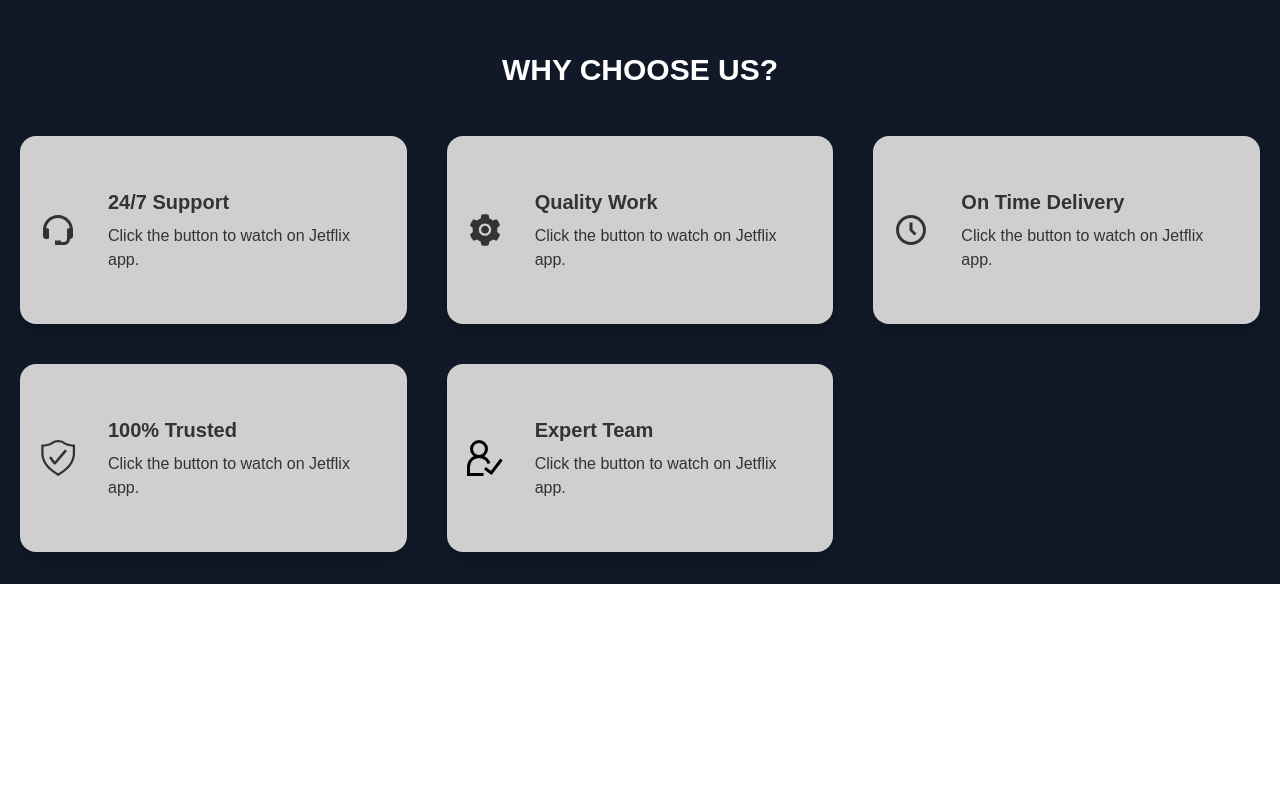
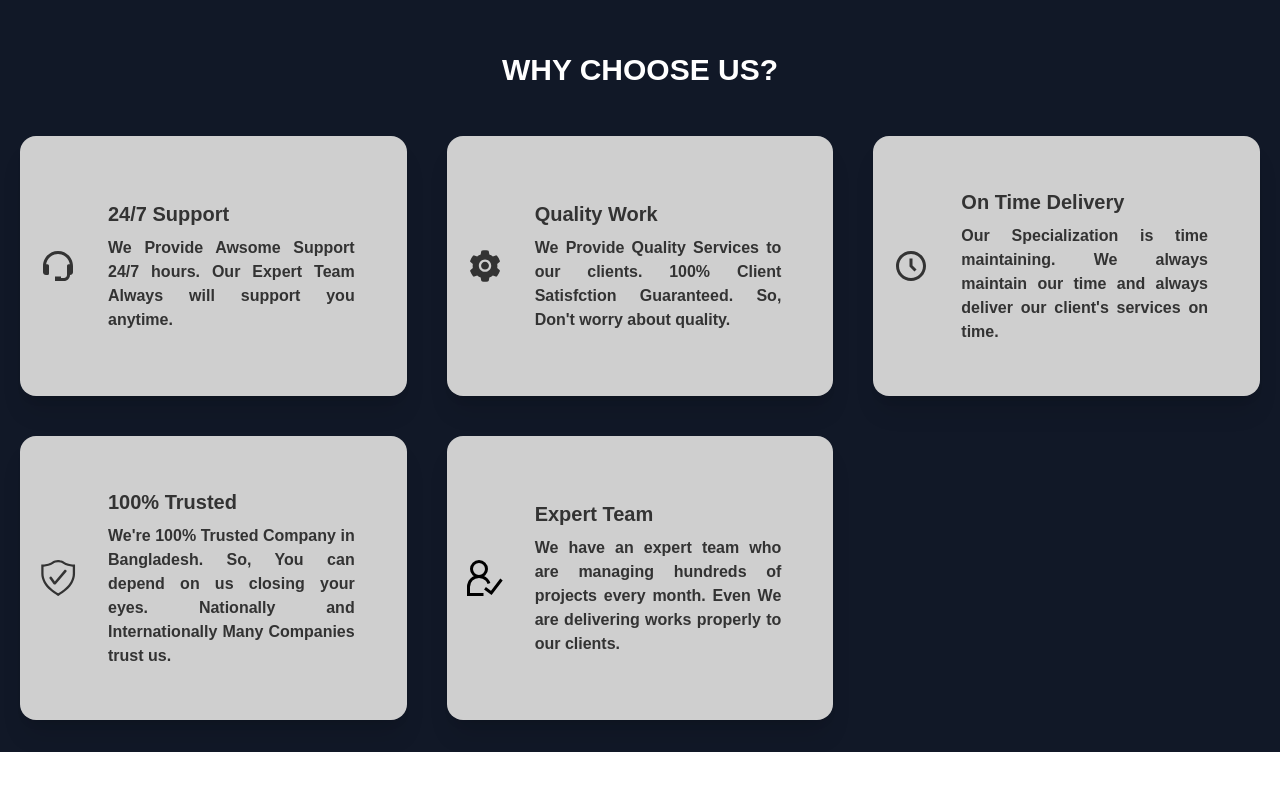
Before and after one commit to Sohailul/chain-coders, a Next.js app: page /components/ChooseUs in a window 1280 px wide. Shown: the top 790 px of the page. Built offline with nearby package versions, Linux system fonts and the light colour scheme.

Commit message:
Updated ChooseUs and Technology components

```diff
--- a/pages/components/ChooseUs.js
+++ b/pages/components/ChooseUs.js
@@ -9,51 +9,51 @@ const ChooseUs = () => {
       <h1 className="text-3xl font-bold text-white py-5 text-center uppercase pb-12">
         Why Choose Us?
       </h1>
-      <div className="flex justify-center items-stretch px-5">
+      <div className="flex justify-center items-center px-5">
         <div className="grid sm:grid-cols-1 md:grid-cols-2 lg:grid-cols-3 gap-10">
-          <div className="card card-side bg-base-300 shadow-xl p-5 flex justify-center items-center">
+          <div className="card  max-w-md card-side bg-base-300 shadow-xl p-5 flex justify-center items-center">
             <p className="text-4xl font-bold">
               <BiSupport />
             </p>
             <div className="card-body">
               <h2 className="card-title">24/7 Support</h2>
-              <p>Click the button to watch on Jetflix app.</p>
+              <p className="font-bold text-justify">We Provide Awsome Support 24/7 hours. Our Expert Team Always will support you anytime.</p>
             </div>
           </div>
-          <div className="card card-side bg-base-300 shadow-xl p-5 flex justify-center items-center">
+          <div className="card  max-w-md card-side bg-base-300 shadow-xl p-5 flex justify-center items-center">
             <p className="text-4xl font-bold">
               <AiFillSetting />
             </p>
             <div className="card-body">
               <h2 className="card-title">Quality Work</h2>
-              <p>Click the button to watch on Jetflix app.</p>
+              <p className="font-bold text-justify">We Provide Quality Services to our clients. 100% Client Satisfction Guaranteed. So, Don't worry about quality.</p>
             </div>
           </div>
-          <div className="card card-side bg-base-300 shadow-xl p-5 flex justify-center items-center">
+          <div className="card  max-w-md card-side bg-base-300 shadow-xl p-5 flex justify-center items-center">
             <p className="text-4xl font-bold">
               <BiTimeFive />
             </p>
             <div className="card-body">
               <h2 className="card-title">On Time Delivery</h2>
-              <p>Click the button to watch on Jetflix app.</p>
+              <p className="font-bold text-justify">Our Specialization is time maintaining. We always maintain our time and always deliver our client's services on time.</p>
             </div>
           </div>
-          <div className="card card-side bg-base-300 shadow-xl p-5 flex justify-center items-center">
+          <div className="card  max-w-md card-side bg-base-300 shadow-xl p-5 flex justify-center items-center">
             <p className="text-4xl font-bold">
               <VscWorkspaceTrusted />
             </p>
             <div className="card-body">
               <h2 className="card-title">100% Trusted</h2>
-              <p>Click the button to watch on Jetflix app.</p>
+              <p className="font-bold text-justify">We're 100% Trusted Company in Bangladesh. So, You can depend on us closing your eyes. Nationally and Internationally Many Companies trust us.</p>
             </div>
           </div>
-          <div className="card card-side bg-base-300 shadow-xl p-5 flex justify-center items-center">
+          <div className="card  max-w-md card-side bg-base-300 shadow-xl p-5 flex justify-center items-center">
             <p className="text-4xl font-bold">
               <GrUserExpert />
             </p>
             <div className="card-body">
               <h2 className="card-title">Expert Team</h2>
-              <p>Click the button to watch on Jetflix app.</p>
+              <p className="font-bold text-justify">We have an expert team who are managing hundreds of projects every month. Even We are delivering works properly to our clients.</p>
             </div>
           </div>
         </div>
--- a/pages/components/Technology.js
+++ b/pages/components/Technology.js
@@ -4,6 +4,8 @@ import next from "../../public/assets/technologies/Nextjs.png";
 import node from "../../public/assets/technologies/nodejs.png";
 import mongodb from "../../public/assets/technologies/MongoDB.png";
 import wordpress from "../../public/assets/technologies/WordPress.png";
+import tailwind from "../../public/assets/technologies/tailwind-css.svg";
+import firebase from "../../public/assets/technologies/Firebase.png";
 
 const Technology = () => {
   return (
@@ -28,6 +30,12 @@ const Technology = () => {
           <div className="card flex justify-center items-center max-w p-5 bg-gray-300 rounded">
             <Image src={wordpress} width={261} height={99} alt="" />
           </div>
+          <div className="card flex justify-center items-center max-w p-5 bg-gray-300 rounded">
+            <Image src={tailwind} width={261} height={99} alt="" />
+          </div>
+          <div className="card flex justify-center items-center max-w p-5 bg-gray-300 rounded">
+            <Image src={firebase} width={261} height={99} alt="" />
+          </div>
         </div>
       </div>
     </div>
```
Also changed, not shown: public/assets/technologies/Firebase.png (added), public/assets/technologies/tailwind-css.svg (added).
